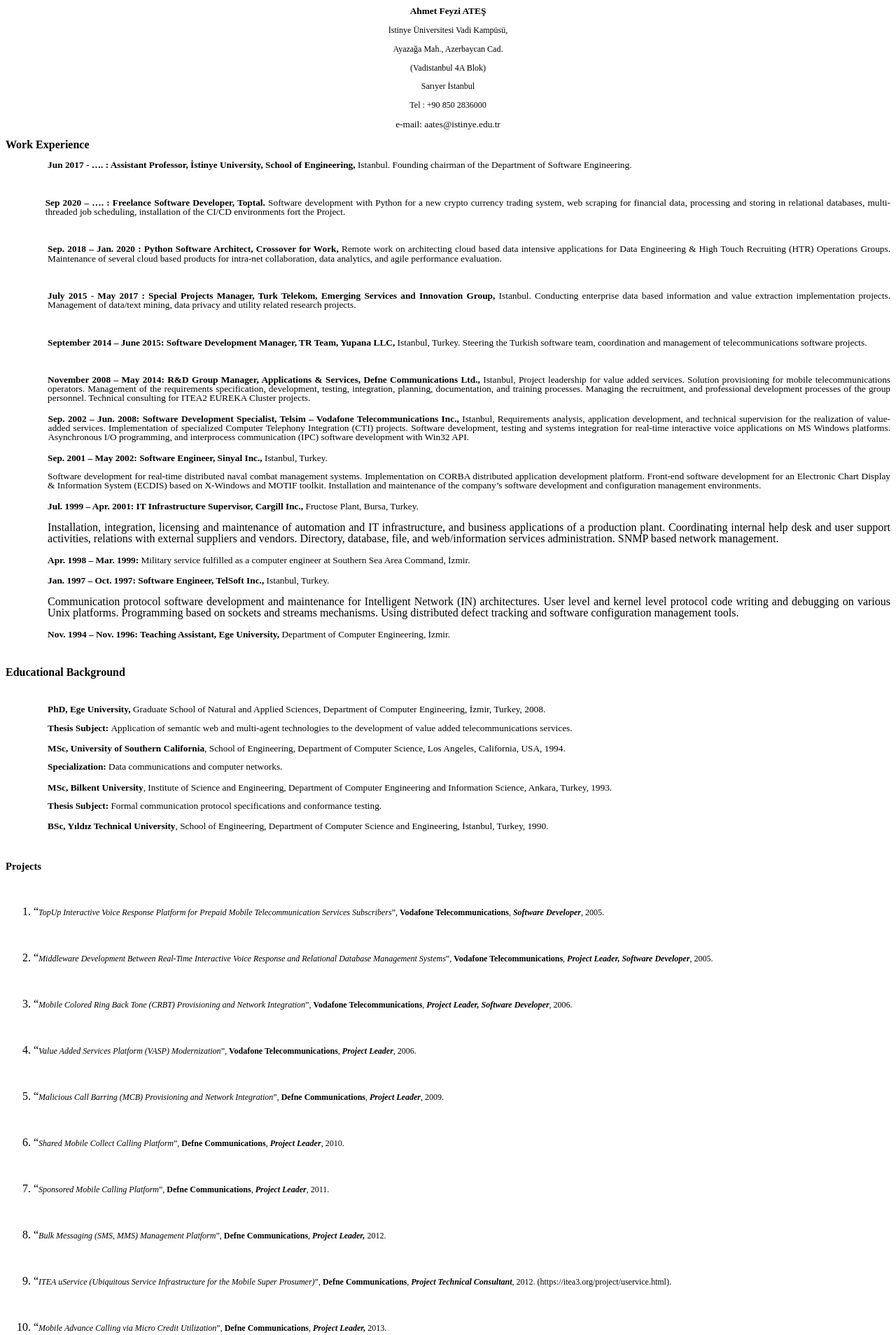
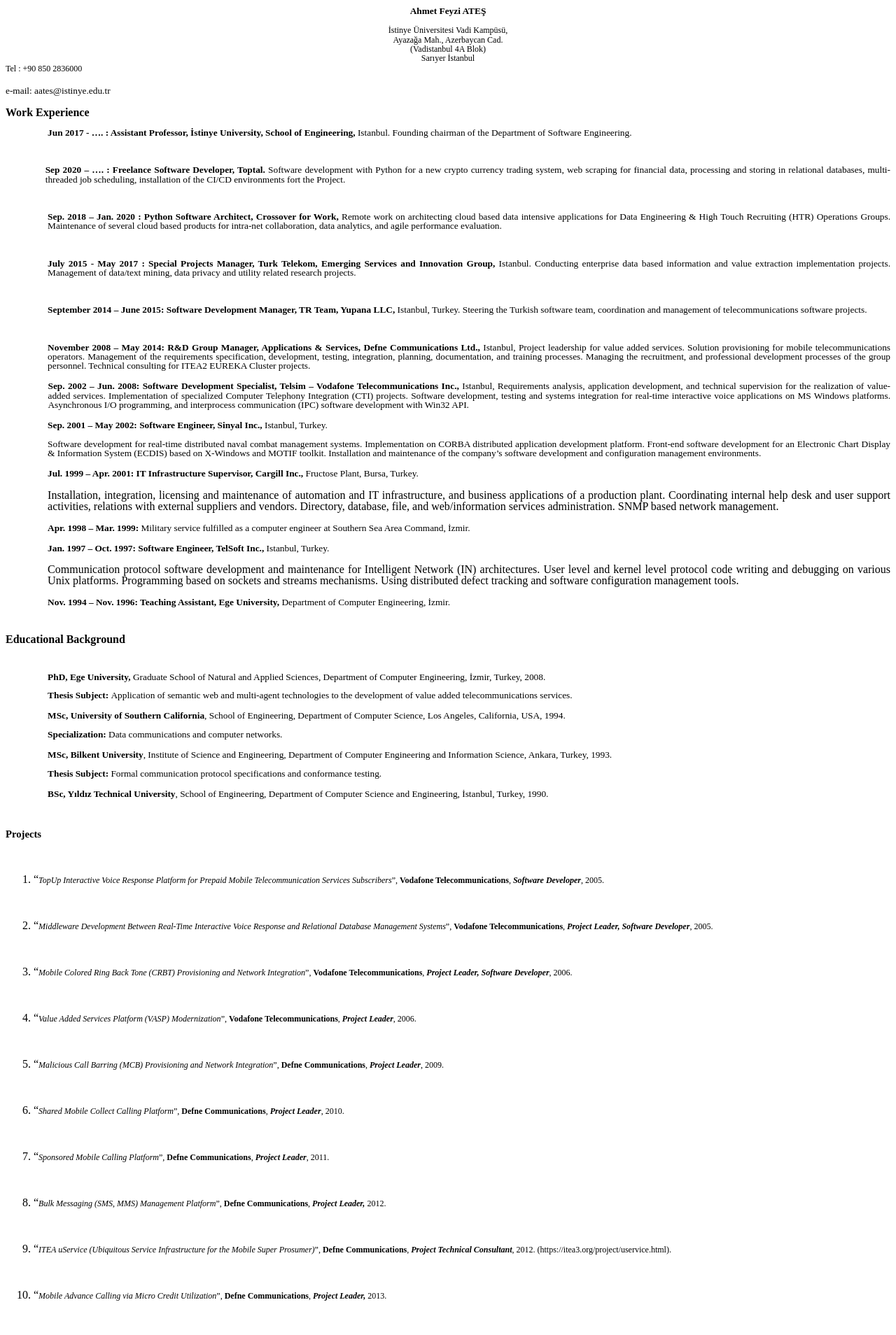
Before and after one commit to ahmetfeyziates/ahmetfeyziates.github.io, a Jekyll site: the page cv/index.html, which Jekyll copies as it is, in a window 1280 px wide. Shown: the top 1908 px of the page at 70% size. Built offline with Jekyll 4.4.1, drawn with Linux system fonts in a browser that asks for light colours.

Commit message:
Update index.html

```diff
--- a/cv/index.html
+++ b/cv/index.html
@@ -29,25 +29,25 @@
 <p class="western" align="center" style="margin-bottom: 0cm; line-height: 100%">
 <font color="#000000"><font size="2" style="font-size: 9pt"><span lang="en-US"> İstinye Üniversitesi Vadi Kampüsü,
 </span></font></font>
-</p>
-<p class="western" align="center" style="margin-bottom: 0cm; line-height: 100%">
+<br>
+<!p class="western" align="center" style="margin-bottom: 0cm; line-height: 100%">
 <font color="#000000"><font size="2" style="font-size: 9pt"><span lang="en-US">
 </span></font></font><font size="2" style="font-size: 9pt"><span lang="en-US"> Ayazağa Mah., Azerbaycan Cad.
 </span></font>
-</p>
-<p class="western" align="center" style="margin-bottom: 0cm; line-height: 100%">
+<br>
+<!p class="western" align="center" style="margin-bottom: 0cm; line-height: 100%">
 <font color="#000000"><font size="2" style="font-size: 9pt"><span lang="en-US">
 </span></font></font><font size="2" style="font-size: 9pt"><span lang="en-US"> (Vadistanbul 4A Blok)
 </span></font>
-</p>
-<p class="western" align="center" style="margin-bottom: 0cm; line-height: 100%">
+<br>
+<!p class="western" align="center" style="margin-bottom: 0cm; line-height: 100%">
 <font color="#000000"><font size="2" style="font-size: 9pt"><span lang="en-US">Sarıyer
 </span></font></font><font size="2" style="font-size: 9pt"><span lang="en-US">İstanbul</span></font></p>
-<p class="western" align="center" style="margin-bottom: 0cm; line-height: 100%">
+<!p class="western" align="center" style="margin-bottom: 0cm; line-height: 100%">
 <font size="2" style="font-size: 9pt"><span lang="en-US">Tel : +90
 </span></font><font color="#000000"><font size="2" style="font-size: 9pt"><span lang="en-US">850</span></font></font><font size="2" style="font-size: 9pt"><span lang="en-US">
 </span></font><font color="#000000"><font size="2" style="font-size: 9pt"><span lang="en-US">2836000</span></font></font></p>
-<p class="western" align="center" style="margin-bottom: 0cm; line-height: 100%">
+<!p class="western" align="center" style="margin-bottom: 0cm; line-height: 100%">
 <font size="2" style="font-size: 10pt">e-mail:
 </font><font color="#000000"><font size="2" style="font-size: 10pt"><span lang="tr-TR">aates</span></font></font><font size="2" style="font-size: 10pt">@</font><font color="#000000"><font size="2" style="font-size: 10pt"><span lang="tr-TR">istinye.edu.tr</span></font></font></p>
 <p lang="en-US" align="justify" style="margin-left: 1.59cm; text-indent: -2.29cm; margin-bottom: 0cm; line-height: 100%; page-break-after: avoid">
```
